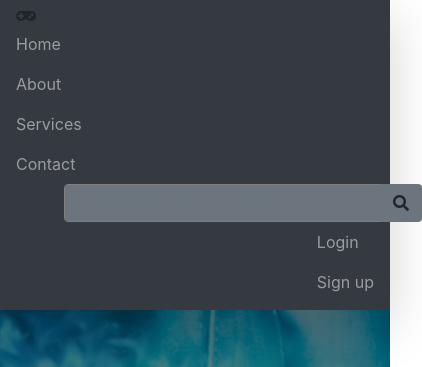
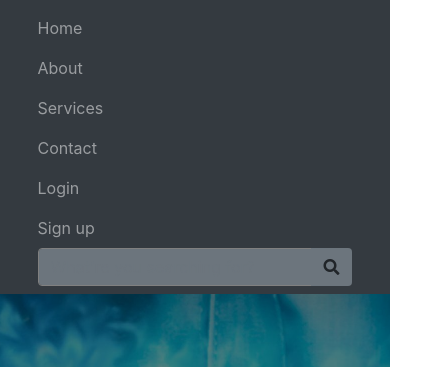
Before and after one commit to bryantran04/gamebox_frontend, a plain HTML site: page index.html in a window 390 px wide. Shown: the top 367 px of the page, 422 px wide, since content can reach past the window. Drawn offline with nearby package versions, Linux system fonts and the light colour scheme.

Commit message:
responseive navbar

```diff
--- a/index.html
+++ b/index.html
@@ -7,6 +7,8 @@
     <link rel="stylesheet" href="https://stackpath.bootstrapcdn.com/bootstrap/4.3.1/css/bootstrap.min.css"
         integrity="sha384-ggOyR0iXCbMQv3Xipma34MD+dH/1fQ784/j6cY/iJTQUOhcWr7x9JvoRxT2MZw1T" crossorigin="anonymous">
     <link rel="stylesheet" href="styles/main.css">
+    <link rel="stylesheet" href="styles/mobile.css">
+
     <link rel="stylesheet" href="https://use.fontawesome.com/releases/v5.7.2/css/all.css"
         integrity="sha384-fnmOCqbTlWIlj8LyTjo7mOUStjsKC4pOpQbqyi7RrhN7udi9RwhKkMHpvLbHG9Sr" crossorigin="anonymous" />
     <script src="//code.jquery.com/jquery.min.js"></script>
@@ -30,7 +32,7 @@
     <div class="showcase">
         <div class="showcase-content">
             <div class="text">
-                <h1 class="l1-heading">
+                <h1>
                     Gamebox
                 </h1>
                 <p class="lead">
--- a/navbar.html
+++ b/navbar.html
@@ -1,6 +1,5 @@
-<nav class="navbar navbar-expand-sm navbar-dark bg-dark shadow-lg ">
+<nav class="navbar navbar-expand-sm navbar-dark bg-dark shadow-lg large-nav">
     <div class="container-fluid">
-        <i class="fas fa-gamepad"></i>
         <ul class="navbar-nav mr-auto">
             <li class="nav-item">
                 <a class="nav-link" href="index.html ">Home</a>
@@ -25,9 +24,7 @@
                     </div>
                 </form>
             </li>
-
         </ul>
-
 
         <ul class="navbar-nav ml-auto">
             <li class="nav-item">
@@ -38,6 +35,43 @@
             </li>
         </ul>
 
+    </div>
+</nav>
+
+<nav class="navbar navbar-expand-sm navbar-dark bg-dark shadow-lg small-nav">
+    <div class="container-fluid justify-content-center align-items-center">
+        <ul class="navbar-nav">
+            <li class="nav-item">
+                <a class="nav-link" href="index.html ">Home</a>
+            </li>
+            <li class="nav-item">
+                <a class="nav-link" href="#">About</a>
+            </li>
+            <li class="nav-item">
+                <a class="nav-link" href="#">Services</a>
+            </li>
+            <li class="nav-item">
+                <a class="nav-link" href="#">Contact</a>
+            </li>
+            <li class="nav-item">
+                <a class="nav-link" href="#">Login</a>
+            </li>
+            <li class="nav-item">
+                <a class="nav-link" href="#">Sign up</a>
+            </li>
+
+            <li class="nav-item">
+                <form action="results.html">
+                    <div class="input-group">
+                        <input type="search" id="navsearch" placeholder="What're you searching for?"
+                            class="form-control bg-secondary">
+                        <div class="input-group-append">
+                            <button type="submit" class="btn bg-secondary"><i class="fa fa-search"></i></button>
+                        </div>
+                    </div>
+                </form>
+            </li>
+        </ul>
 
     </div>
 </nav>
--- /dev/null
+++ b/styles/mobile.css
@@ -0,0 +1,15 @@
+@media (min-width: 834px) {
+    .small-nav {display: none}
+}
+
+@media screen and (max-width: 833px) {
+  .large-nav { display: none; }
+    .navbar-nav{ display: block}
+}
+@media (min-width: 833px)
+.navbar-expand-sm {
+    -ms-flex-flow: row nowrap;
+    flex-flow: row nowrap;
+    -ms-flex-pack: start;
+    justify-content: flex-start;
+}
```
